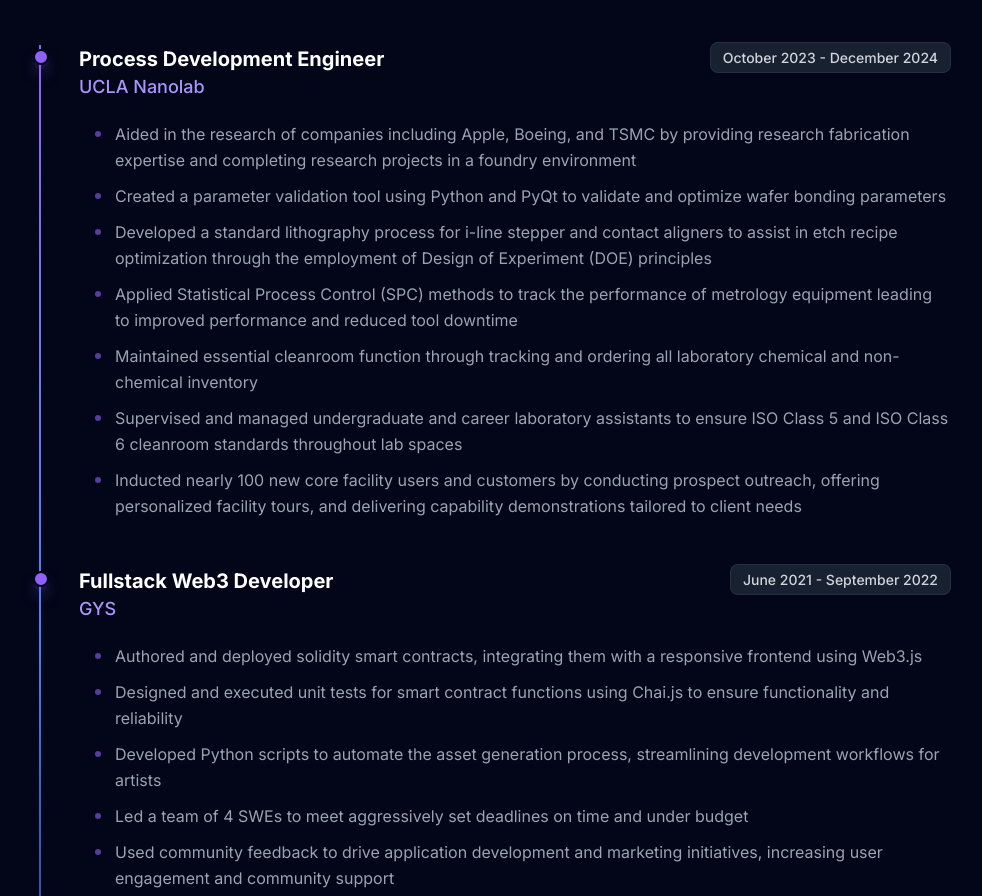
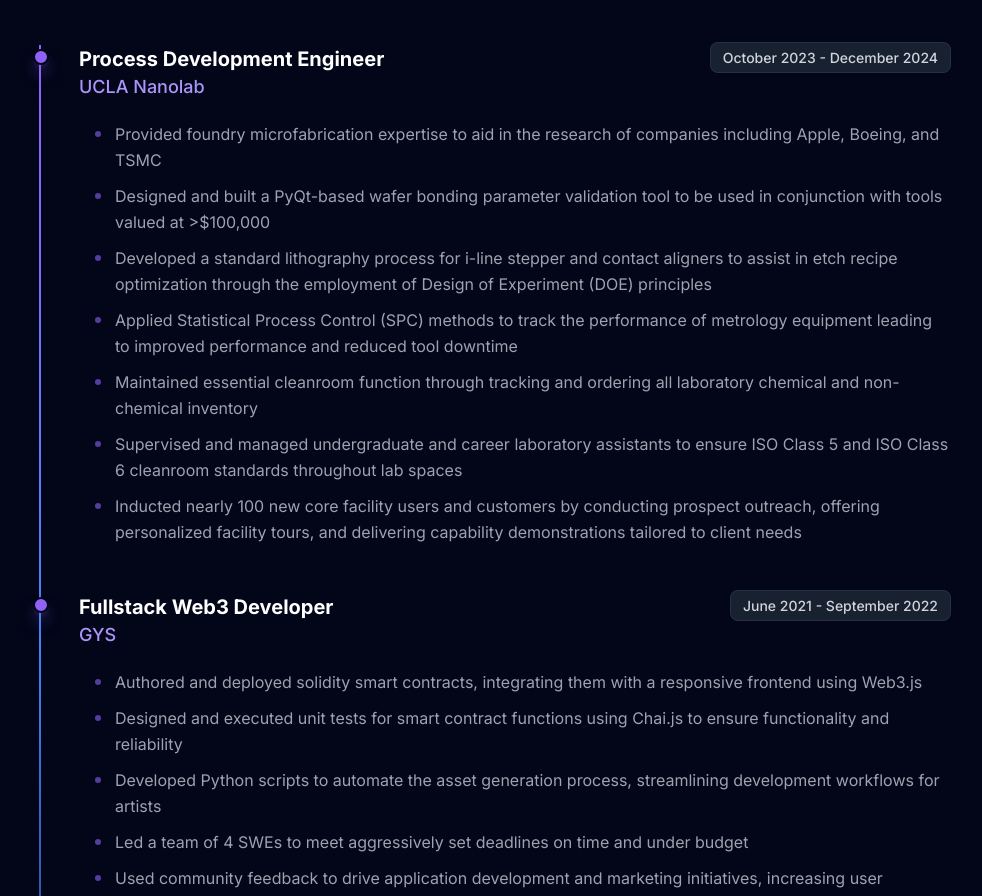
Before and after one commit to 17ColinMiPerry/cperry-portfolioV2, a React (Vite) app: page / in a window 1280 px wide. Shown: the part 2111-3007 px from the top of the page, without its empty margins (157-1139 px from the left). Built offline with nearby package versions, Linux system fonts and the light colour scheme; no server answers.

Commit message:
updated experience section

```diff
--- a/src/pages/Home/appearance/ExperienceSection/index.jsx
+++ b/src/pages/Home/appearance/ExperienceSection/index.jsx
@@ -7,8 +7,8 @@ const experienceData = [
         subtitle: "UCLA Nanolab",
         date: "October 2023 - December 2024",
         bullets: [
-            "Aided in the research of companies including Apple, Boeing, and TSMC by providing research fabrication expertise and completing research projects in a foundry environment",
-            "Created a parameter validation tool using Python and PyQt to validate and optimize wafer bonding parameters",
+            "Provided foundry microfabrication expertise to aid in the research of companies including Apple, Boeing, and TSMC",
+            "Designed and built a PyQt-based wafer bonding parameter validation tool to be used in conjunction with tools valued at >$100,000",
             "Developed a standard lithography process for i-line stepper and contact aligners to assist in etch recipe optimization through the employment of Design of Experiment (DOE) principles",
             "Applied Statistical Process Control (SPC) methods to track the performance of metrology equipment leading to improved performance and reduced tool downtime",
             "Maintained essential cleanroom function through tracking and ordering all laboratory chemical and non-chemical inventory",
```
